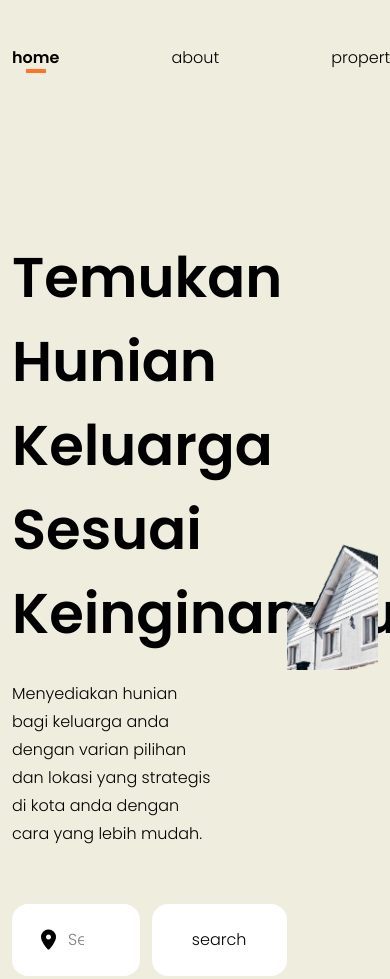
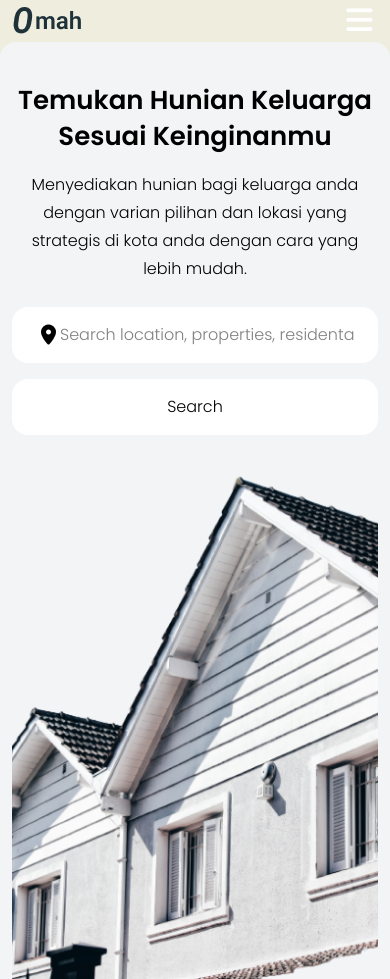
Before and after one commit to alma-mahmud/Day-5, a website: page public/index.html in a window 390 px wide. Shown: the top 979 px of the page. Drawn offline with Linux system fonts and the light colour scheme.

Commit message:
Responsive

```diff
--- a/package.json
+++ b/package.json
@@ -6,8 +6,8 @@
     "dev": "npx @tailwindcss/cli -i ./src/input.css -o ./public/output.css --watch",
     "build": "npx @tailwindcss/cli -i ./src/input.css -o ./public/output.css --minify"
   },
-  "dependencies": {
-    "@tailwindcss/cli": "^4.1.18",
-    "tailwindcss": "^4.1.18"
+  "devDependencies": {
+    "tailwindcss": "^4.1.18",
+    "@tailwindcss/cli": "^4.1.18"
   }
 }
--- a/public/index.html
+++ b/public/index.html
@@ -31,13 +31,20 @@
     <header>
       <!-- Navigation Menu -->
       <nav class="container">
-        <!-- Logo -->
+  <!-- Logo + Toggle -->
+  <div class="flex  lg:flex-row items-center justify-between md:flex-col w-full">
     <div class="logo">
       <img src="./images/logo.png" alt="Company Logo" />
     </div>
 
+    <!-- Toggle Button (sm only) -->
+    <button id="menuBtn" class="sm:block md:hidden text-white text-3xl">
+      <i class="fa-solid fa-bars"></i>
+    </button>
+  </div>
+
   <!-- Navigation Links -->
-        <ul class="nav_menu flex">
+  <ul id="navMenu" class="nav_menu  ">
     <li class="nav_menu_li font-semibold!">
       <a href="#home" class="after:opacity-100!">home</a>
       <div class="nav_menu_icon"></div>
@@ -56,12 +63,10 @@
     </li>
   </ul>
 </nav>
-
       <!-- Hero/Banner Section -->
       <div class="container banner">
-        <!-- Left Side - Text & Search -->
-        <div class="left w-3/4">
-          <!-- Main Heading & Description -->
+  <!-- Left Side -->
+  <div class="left">
     <div class="text">
       <h1>Temukan Hunian Keluarga Sesuai Keinginanmu</h1>
       <p>
@@ -70,24 +75,25 @@
       </p>
     </div>
 
-          <!-- Search Input -->
-          <div class="input relative">
+    <div class="input">
+      <div class="relative w-full sm:w-3/5">
+        <i class="fa-solid fa-location-dot absolute top-1/2 left-6 text-xl -translate-y-1/2"></i>
         <input
           type="text"
           placeholder="Search location, properties, residental group"
-              class="banner_input"
-              aria-label="Search properties"
+          class="banner_input w-full"
         />
-            <i class="fa-solid fa-location-dot absolute top-1/2 left-6 text-xl -translate-y-1/2"></i>
-            <button type="button">search</button>
+      </div>
+      <button type="button">Search</button>
     </div>
   </div>
 
-        <!-- Right Side - Banner Image -->
-        <div class="img w-1/4 aspect-373/522">
+  <!-- Right Side Image -->
+  <div class="img aspect-[373/522]">
     <img src="./images/banner.png" alt="Modern House" />
   </div>
 </div>
+
     </header>
 
     <!-- ========== STEPS/PROCESS SECTION ========== -->
--- a/src/input.css
+++ b/src/input.css
@@ -17,61 +17,96 @@ header {
   @apply bg-primary;
 }
 
+.container {
+  @apply max-w-292 mx-auto px-3 relative font-poppins;
+}
+
+header {
+  @apply bg-primary;
+}
+
 @layer nav {
   nav {
-    @apply flex  justify-between items-center py-12;
+    @apply flex flex-col md:justify-between md:items-center md:py-12;
   }
 
+  /* MENU */
   nav .nav_menu {
-    @apply flex gap-x-28;
+    @apply
+      hidden
+      flex-col
+      gap-y-6
+      mt-6
+      md:flex
+      md:flex-row
+      md:gap-x-28
+      md:mt-0;
   }
 
   nav .nav_menu_li {
-    @apply font-poppins font-light hover:font-semibold duration-300  leading-tight;
+    @apply font-poppins font-light hover:font-semibold duration-300 leading-tight text-center;
   }
 
   nav .nav_menu_li a {
-    @apply relative after:absolute after:top-full after:left-1/2 after:-translate-x-1/2 translate-y-full after:bg-[#ff7527] after:w-5  after:h-1 after:opacity-0 hover:after:opacity-100 duration-300;
+    @apply relative
+      after:absolute
+      after:top-full
+      after:left-1/2
+      after:-translate-x-1/2
+      after:bg-[#ff7527]
+      after:w-5
+      after:h-1
+      after:opacity-0
+      hover:after:opacity-100
+      duration-300;
   }
 }
 
+
 @layer banner {
   .banner {
-    @apply flex items-center font-poppins py-30;
+    @apply flex flex-col items-center font-poppins py-10 md:py-20 gap-y-8 bg-gray-100 rounded-2xl;
   }
 
   .banner .left {
-    @apply flex flex-col gap-y-14;
+    @apply flex flex-col gap-y-6 w-full md:w-3/4;
   }
 
   .banner .text {
-    @apply flex flex-col gap-6;
+    @apply flex flex-col gap-4 md:gap-6 text-center md:text-left;
   }
 
   .banner h1 {
-    @apply font-semibold leading-[150%] text-[56px];
+    @apply font-semibold leading-[140%] text-[26px] sm:text-[32px] md:text-[56px];
   }
 
   .banner p {
-    @apply font-light leading-7 text-base text-secondary w-3/4;
+    @apply font-light leading-7 text-base text-secondary w-full md:w-3/4;
   }
 
   .banner .input {
-    @apply flex  capitalize items-center gap-x-3;
+    @apply flex flex-col sm:flex-row items-stretch sm:items-center gap-4 relative w-full;
   }
 
   .banner input {
-    @apply flex items-center bg-white rounded-2xl w-3/5;
+    @apply bg-white rounded-2xl w-full sm:w-3/5;
   }
 
   .banner .banner_input {
-    @apply py-6 px-14 placeholder:text-secondary placeholder:font-light;
+    @apply py-4 sm:py-6 pl-12 sm:pl-14 pr-6 placeholder:text-secondary placeholder:font-light;
   }
 
   .banner button {
-    @apply font-light text-secondary bg-white rounded-2xl py-6 px-10;
+    @apply font-light text-secondary bg-white rounded-2xl py-4 sm:py-6 px-10 w-full sm:w-auto;
+  }
+
+  /* Placeholder Banner Background Below Search */
+  .banner .banner-placeholder {
+    @apply w-full h-48 md:h-72 mt-6 bg-gray-300 rounded-2xl flex items-center justify-center text-gray-600 text-xl;
   }
 }
+
+
 
 @layer card_section {
   .card_section .container {
```
Also changed, not shown: public/output.css, 1 other file. Lines whose indentation alone changed are shown as unchanged.
